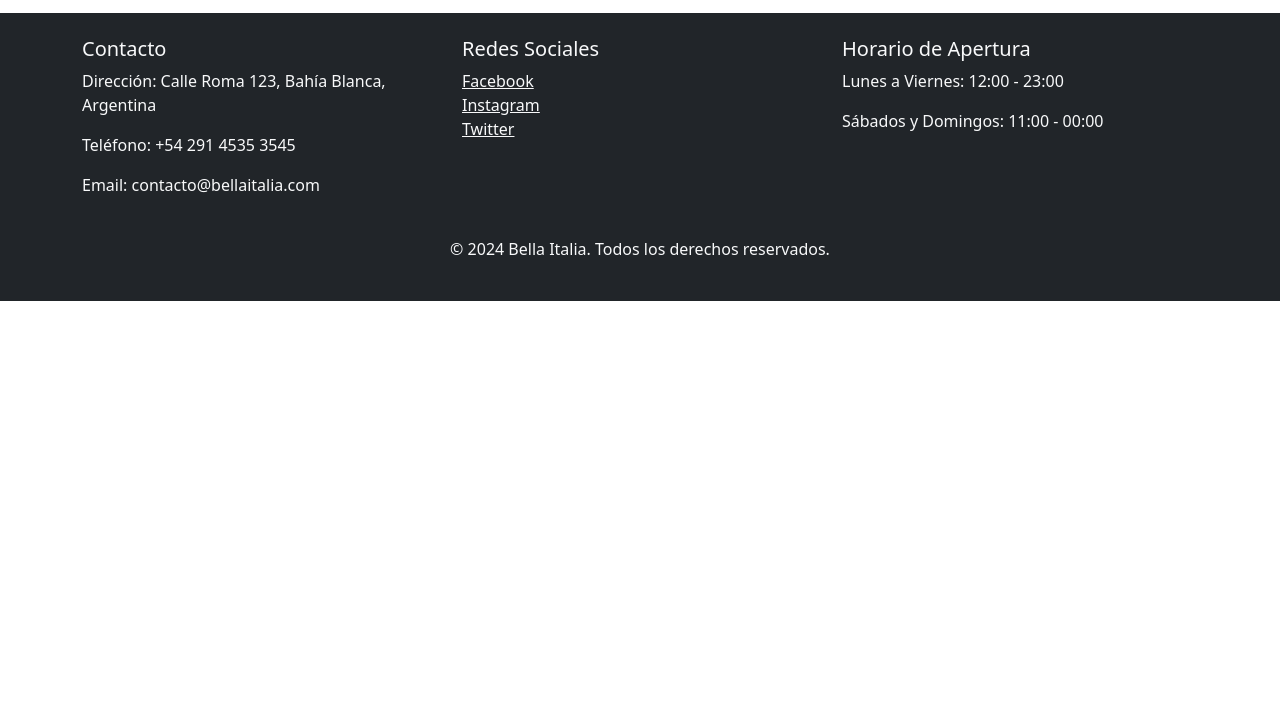
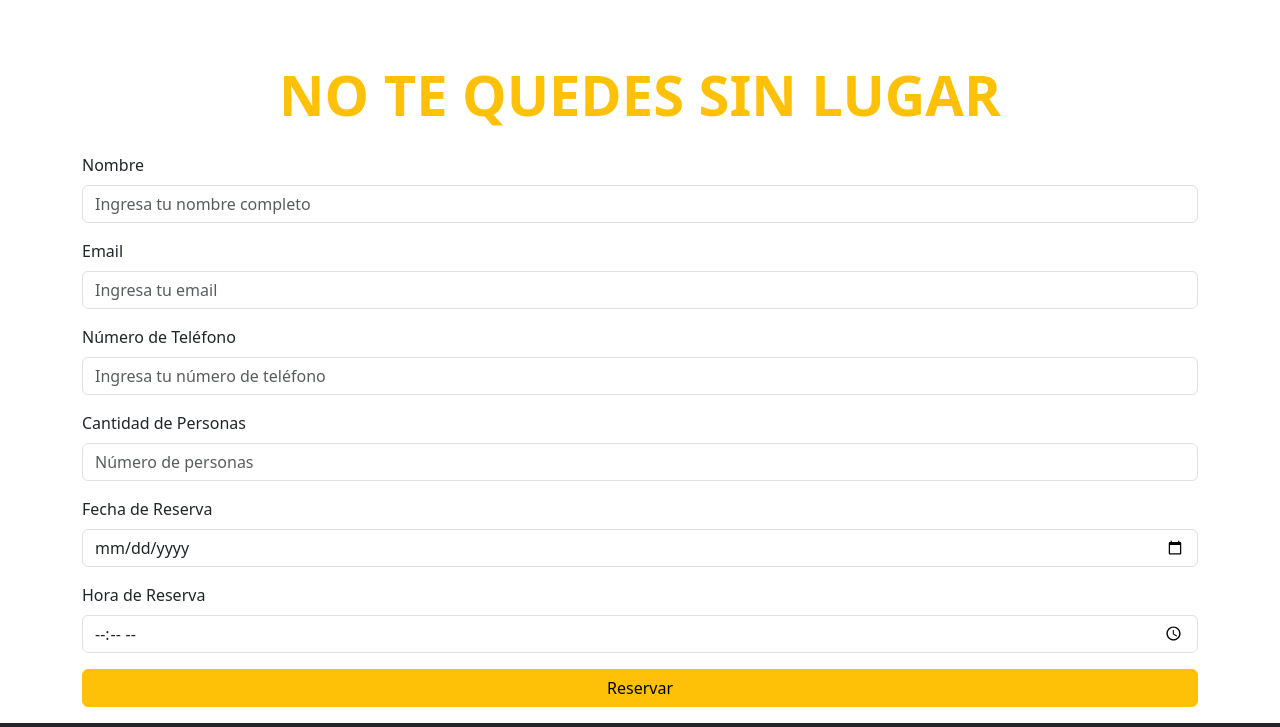
Before and after one commit to JoanGeertsen/TF_ItalianCuisine, a website: page index.html in a window 1280 px wide. Shown: the part 1235-1962 px from the top of the page. Before the commit the page ends 1536 px from the top, so only its background shows below. Drawn offline with nearby package versions, Linux system fonts and the light colour scheme.

Commit message:
Formulario y otros ajustes

```diff
--- a/index.html
+++ b/index.html
@@ -106,6 +106,39 @@
         </div>
       </div>
 
+      <div class="container mt-5">
+        <h3 class="display-4 text-center text-uppercase text-warning mb-4 mt-4 fw-bold">No te quedes sin lugar</h3>
+        <form>
+            <div class="mb-3">
+                <label for="nombre" class="form-label">Nombre</label>
+                <input type="text" class="form-control" id="nombre" placeholder="Ingresa tu nombre completo" required>
+            </div>
+            <div class="mb-3">
+                <label for="email" class="form-label">Email</label>
+                <input type="email" class="form-control" id="email" placeholder="Ingresa tu email" required>
+            </div>
+            <div class="mb-3">
+                <label for="telefono" class="form-label">Número de Teléfono</label>
+                <input type="tel" class="form-control" id="telefono" placeholder="Ingresa tu número de teléfono" required>
+            </div>
+            <div class="mb-3">
+                <label for="personas" class="form-label">Cantidad de Personas</label>
+                <input type="number" class="form-control" id="personas" placeholder="Número de personas" min="1" max="20" required>
+            </div>
+            <div class="mb-3">
+                <label for="fecha" class="form-label">Fecha de Reserva</label>
+                <input type="date" class="form-control" id="fecha" required>
+            </div>
+            <div class="mb-3">
+                <label for="hora" class="form-label">Hora de Reserva</label>
+                <input type="time" class="form-control" id="hora" required>
+            </div>
+            <button type="submit" class="btn btn-warning w-100 mb-3">Reservar</button>
+        </form>
+    </div>
+
+
+
 
       <footer class="bg-dark text-light py-4">
         <div class="container">
```
Also changed, not shown: menu.html (+1 -1 lines), staff.html (+1 -1 lines).
